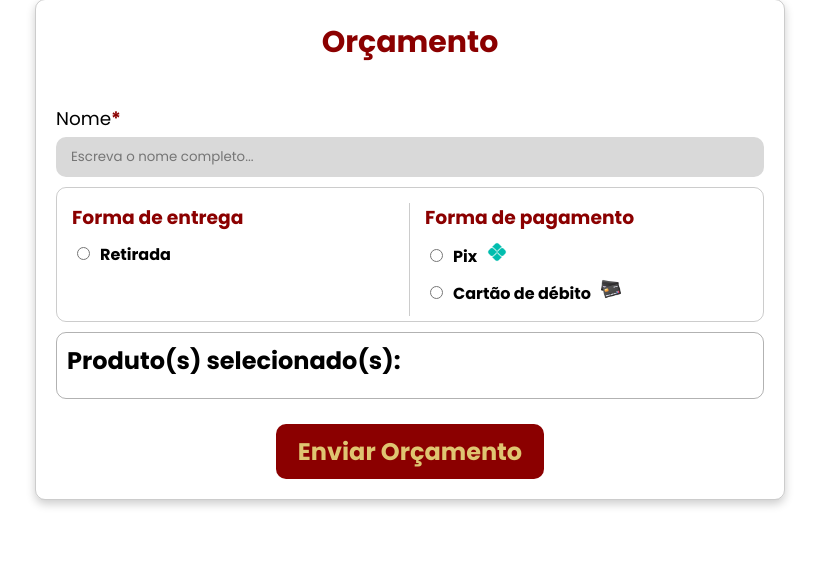
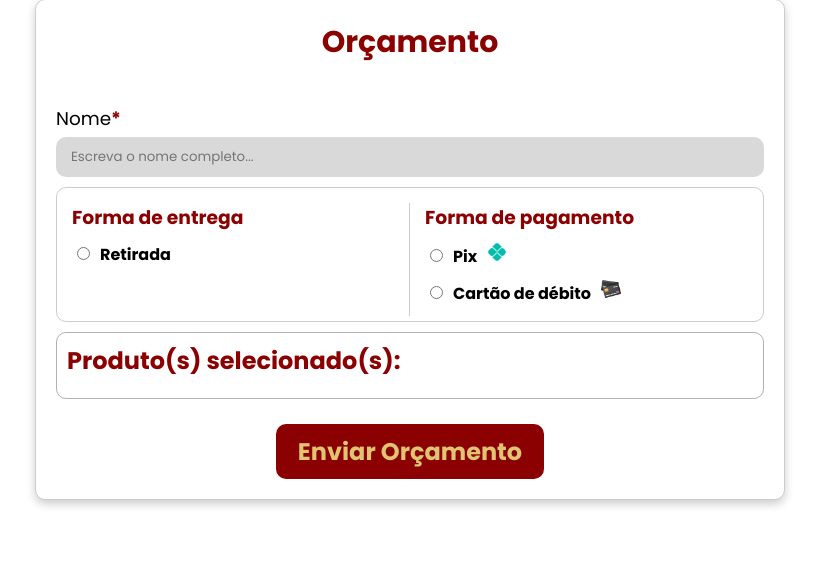
Before and after one commit to Henrique-Enzo/Reginaldo-Espetos, a PHP site: page /produtos.html in a window 1280 px wide. Shown: the part 1963-2536 px from the top of the page, without its empty margins (230-1049 px from the left). Run offline with PHP 8.4, Linux system fonts and the light colour scheme.

Commit message:
adicionando cor no titulo de produtos novos do formulario

```diff
--- a/css/formulario.css
+++ b/css/formulario.css
@@ -111,6 +111,10 @@
   margin-bottom: 10px;
 }
 
+.produtos-formulario h2 {
+  color: #8b0000;
+}
+
 #formulario > button {
   background-color: #8b0000;
   color: #dfc571;
```
